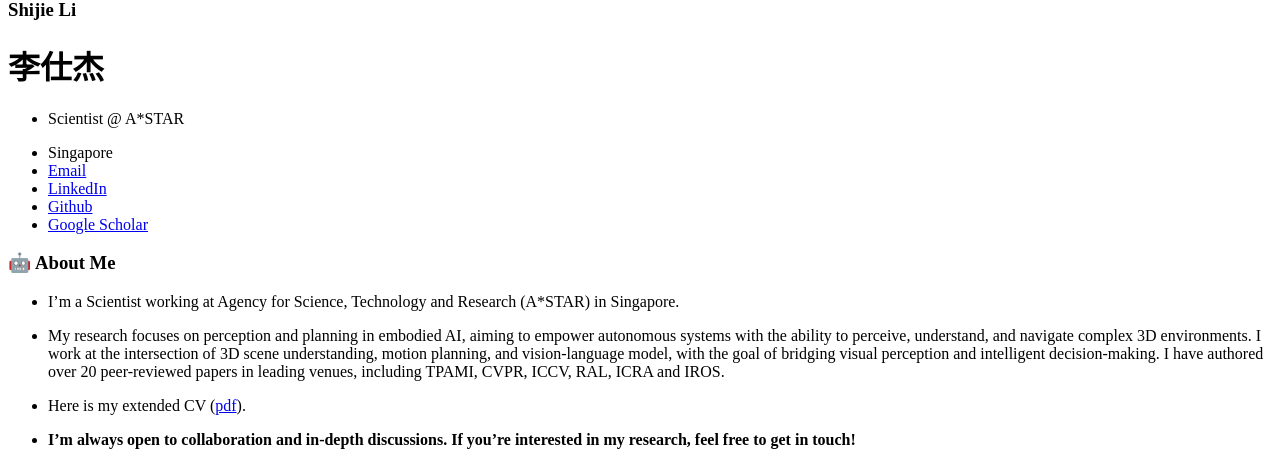
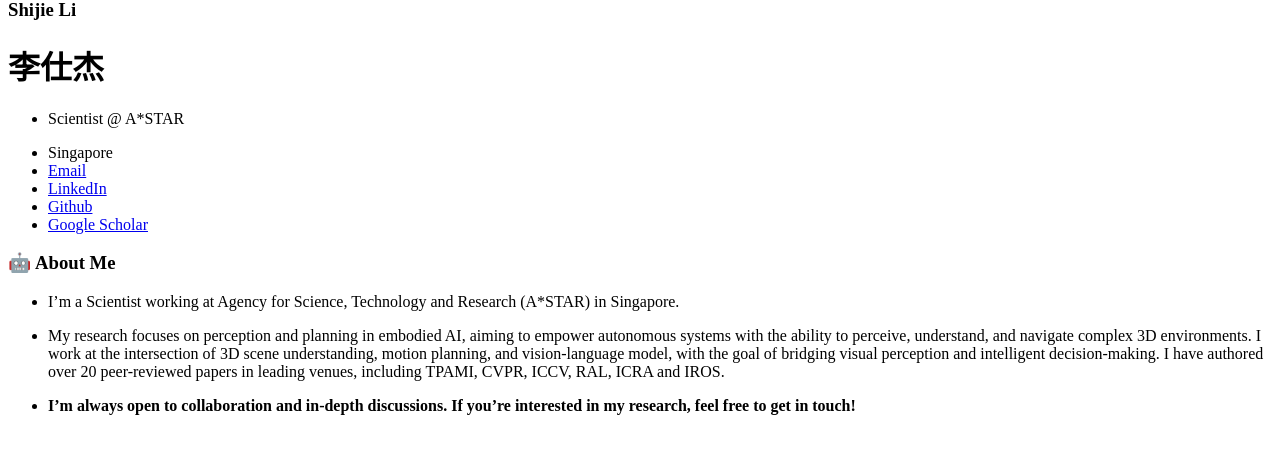
Before and after one commit to sj-li/sj-li.github.io, a Jekyll site: the page built from _pages/includes/intro.md, in a window 1280 px wide. Shown: the part 472-937 px from the top of the page. Built offline with Jekyll 4.4.1, drawn with Linux system fonts in a browser that asks for light colours; our own code applies the rules of GitHub Pages for plain Markdown files; after the commit the page ends 903 px from its top, so only the background shows below that.

Commit message:
update basic info

```diff
--- a/_pages/includes/intro.md
+++ b/_pages/includes/intro.md
@@ -5,6 +5,6 @@
 
 <!-- <a href='https://scholar.google.com/citations?user=kl3niOYAAAAJ&hl=en'><img src="https://img.shields.io/endpoint?logo=Google%20Scholar&url=https%3A%2F%2Fcdn.jsdelivr.net%2Fgh%2FChen-Xieyuanli%2Fchen-xieyuanli.github.io@google-scholar-stats%2Fgs_data_shieldsio.json&labelColor=f6f6f6&color=9cf&style=flat&label=Google%20Scholar"></a> -->
 
-- Here is my extended CV ([pdf](cv/chen_cv.pdf)).
+<!-- - Here is my extended CV ([pdf](cv/chen_cv.pdf)). -->
 
 - <strong> I'm always open to collaboration and in-depth discussions. If you're interested in my research, feel free to get in touch! </strong>
```
